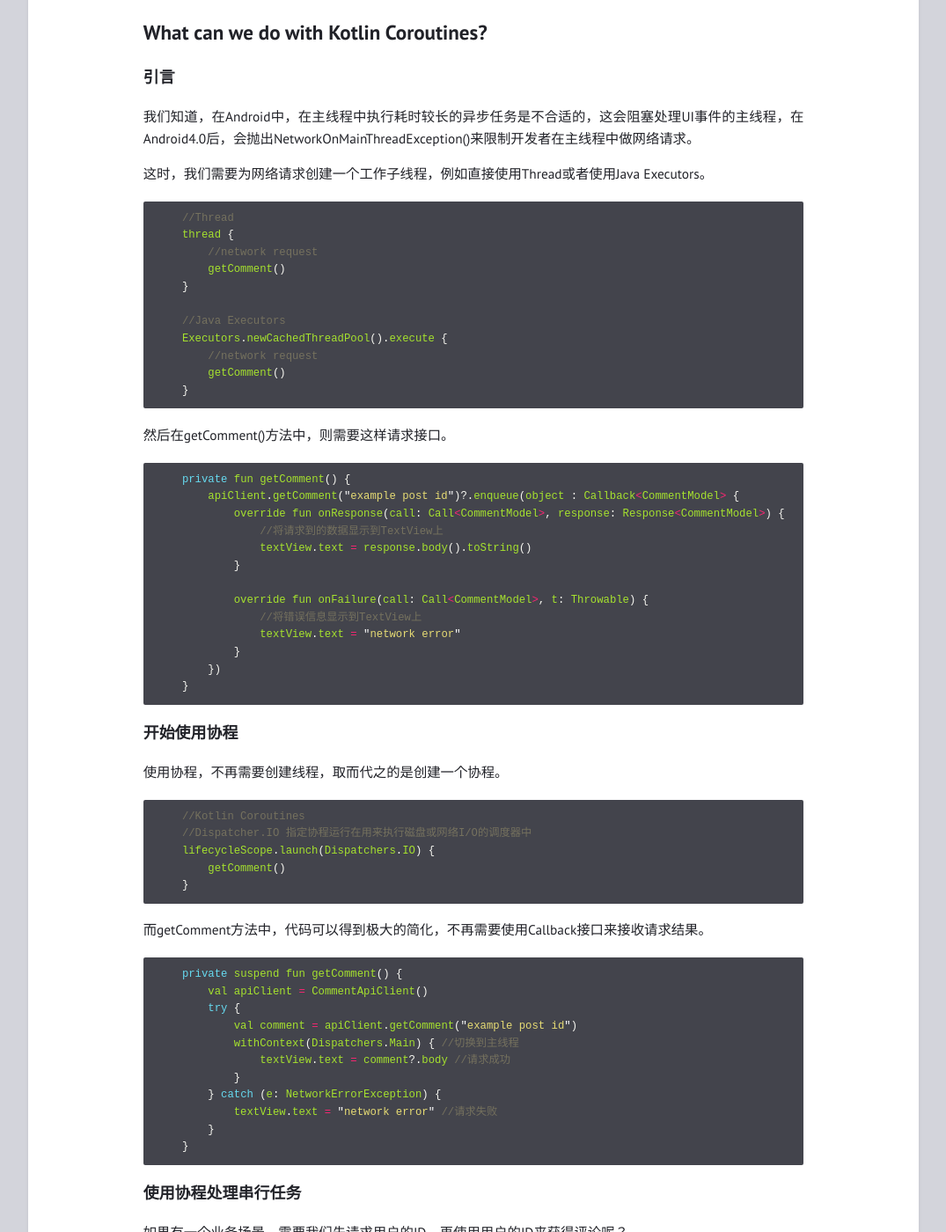
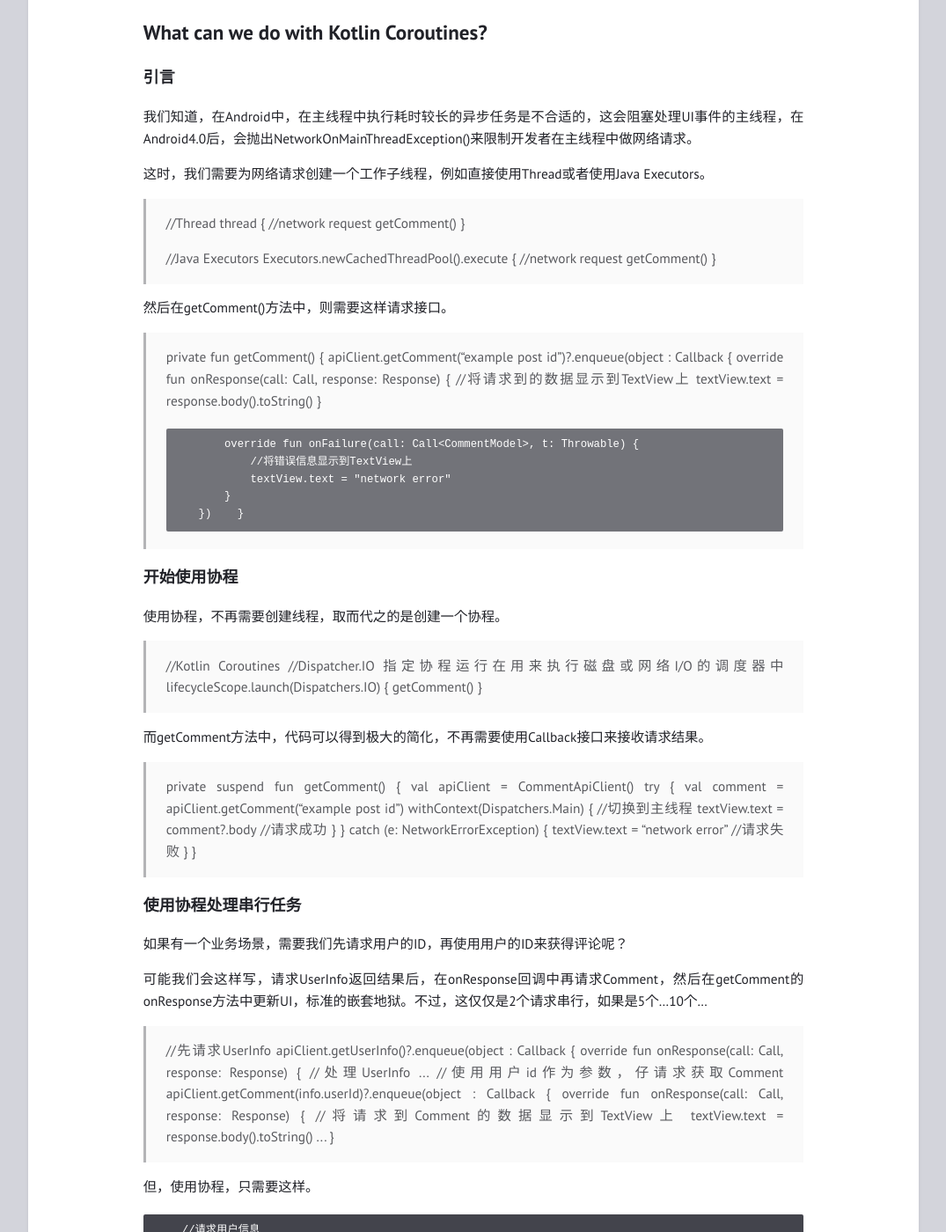
Before and after one commit to Maxyjy/Maxyjy.github.io, a Jekyll site: the page built from _posts/2023-10-09-kotlin-coroutines.md, in a window 1280 px wide and 1400 px high, scrolled down 194 px. Shown: the whole window at 88% size, without its empty margins (102-1177 px from the left). Built offline with Jekyll 4.4.1, drawn with Linux system fonts in a browser that asks for light colours; some of the changed text lies outside the part shown.

Commit message:
Update 2023-10-09-kotlin-coroutines.md

````diff
--- a/_posts/2023-10-09-kotlin-coroutines.md
+++ b/_posts/2023-10-09-kotlin-coroutines.md
@@ -13,65 +13,61 @@
 
 这时，我们需要为网络请求创建一个工作子线程，例如直接使用Thread或者使用Java Executors。
 
-```javascript
-    //Thread
-    thread {
-        //network request
-        getComment()
-    }
 
-    //Java Executors
-    Executors.newCachedThreadPool().execute {
-        //network request
-        getComment()
-    }
-```
+>    //Thread
+>    thread {
+>        //network request
+>        getComment()
+>    }
+>
+>    //Java Executors
+>    Executors.newCachedThreadPool().execute {
+>        //network request
+>        getComment()
+>    }
+
 
 然后在getComment()方法中，则需要这样请求接口。
 
-```javascript
-    private fun getComment() {
-        apiClient.getComment("example post id")?.enqueue(object : Callback<CommentModel> {
-            override fun onResponse(call: Call<CommentModel>, response: Response<CommentModel>) {
-                //将请求到的数据显示到TextView上
-                textView.text = response.body().toString()
-            }
+>    private fun getComment() {
+>        apiClient.getComment("example post id")?.enqueue(object : Callback<CommentModel> {
+>            override fun onResponse(call: Call<CommentModel>, response: Response<CommentModel>) {
+>                //将请求到的数据显示到TextView上
+>                textView.text = response.body().toString()
+>            }
+>
+>            override fun onFailure(call: Call<CommentModel>, t: Throwable) {
+>                //将错误信息显示到TextView上
+>                textView.text = "network error"
+>            }
+>        })
+>    }
 
-            override fun onFailure(call: Call<CommentModel>, t: Throwable) {
-                //将错误信息显示到TextView上
-                textView.text = "network error"
-            }
-        })
-    }
-```
 
 ### 开始使用协程
 
 使用协程，不再需要创建线程，取而代之的是创建一个协程。
 
-```javascript
-    //Kotlin Coroutines
-    //Dispatcher.IO 指定协程运行在用来执行磁盘或网络I/O的调度器中
-    lifecycleScope.launch(Dispatchers.IO) {
-        getComment()
-    }
-```
+>    //Kotlin Coroutines
+>    //Dispatcher.IO 指定协程运行在用来执行磁盘或网络I/O的调度器中
+>    lifecycleScope.launch(Dispatchers.IO) {
+>        getComment()
+>    }
+
 
 而getComment方法中，代码可以得到极大的简化，不再需要使用Callback接口来接收请求结果。
 
-```javascript
-    private suspend fun getComment() {
-        val apiClient = CommentApiClient()
-        try {
-            val comment = apiClient.getComment("example post id")
-            withContext(Dispatchers.Main) { //切换到主线程
-                textView.text = comment?.body //请求成功
-            }
-        } catch (e: NetworkErrorException) {
-            textView.text = "network error" //请求失败
-        }
-    }
-```
+>    private suspend fun getComment() {
+>        val apiClient = CommentApiClient()
+>        try {
+>            val comment = apiClient.getComment("example post id")
+>            withContext(Dispatchers.Main) { //切换到主线程
+>                textView.text = comment?.body //请求成功
+>            }
+>        } catch (e: NetworkErrorException) {
+>            textView.text = "network error" //请求失败
+>        }
+>    }
 
 ### 使用协程处理串行任务
 
@@ -79,24 +75,23 @@
 
 可能我们会这样写，请求UserInfo返回结果后，在onResponse回调中再请求Comment，然后在getComment的onResponse方法中更新UI，标准的嵌套地狱。不过，这仅仅是2个请求串行，如果是5个…10个…
 
-```javascript
-    //先请求UserInfo
-    apiClient.getUserInfo()?.enqueue(object : Callback<UserInfo> {
-        override fun onResponse(call: Call<UserInfo>, response: Response<UserInfo>) {
-        //处理UserInfo
-        ...
-        //使用用户id作为参数，仔请求获取Comment
-        apiClient.getComment(info.userId)?.enqueue(object : Callback<CommentModel> {
-             override fun onResponse(call: Call<CommentModel>, response: Response<CommentModel>) {
-             //将请求到Comment的数据显示到TextView上
-             textView.text = response.body().toString()
-        ...
-    }
-```
+>    //先请求UserInfo
+>    apiClient.getUserInfo()?.enqueue(object : Callback<UserInfo> {
+>        override fun onResponse(call: Call<UserInfo>, response: Response<UserInfo>) {
+>        //处理UserInfo
+>        ...
+>        //使用用户id作为参数，仔请求获取Comment
+>        apiClient.getComment(info.userId)?.enqueue(object : Callback<CommentModel> {
+>             override fun onResponse(call: Call<CommentModel>, response: Response<CommentModel>) {
+>             //将请求到Comment的数据显示到TextView上
+>             textView.text = response.body().toString()
+>        ...
+>    }
+
 
 但，使用协程，只需要这样。
 
-```javascript
+```
     //请求用户信息
     val userInfo = apiClient.getUserInfo()
     //使用用户信息中的id作为参数，请求用户评论
@@ -116,7 +111,7 @@
 但在协程里，只需要这样。
 
 
-```javascript
+```
     //请求用户昵称
     val userName = apiClient.getUserName()
     //请求用户头像
````
